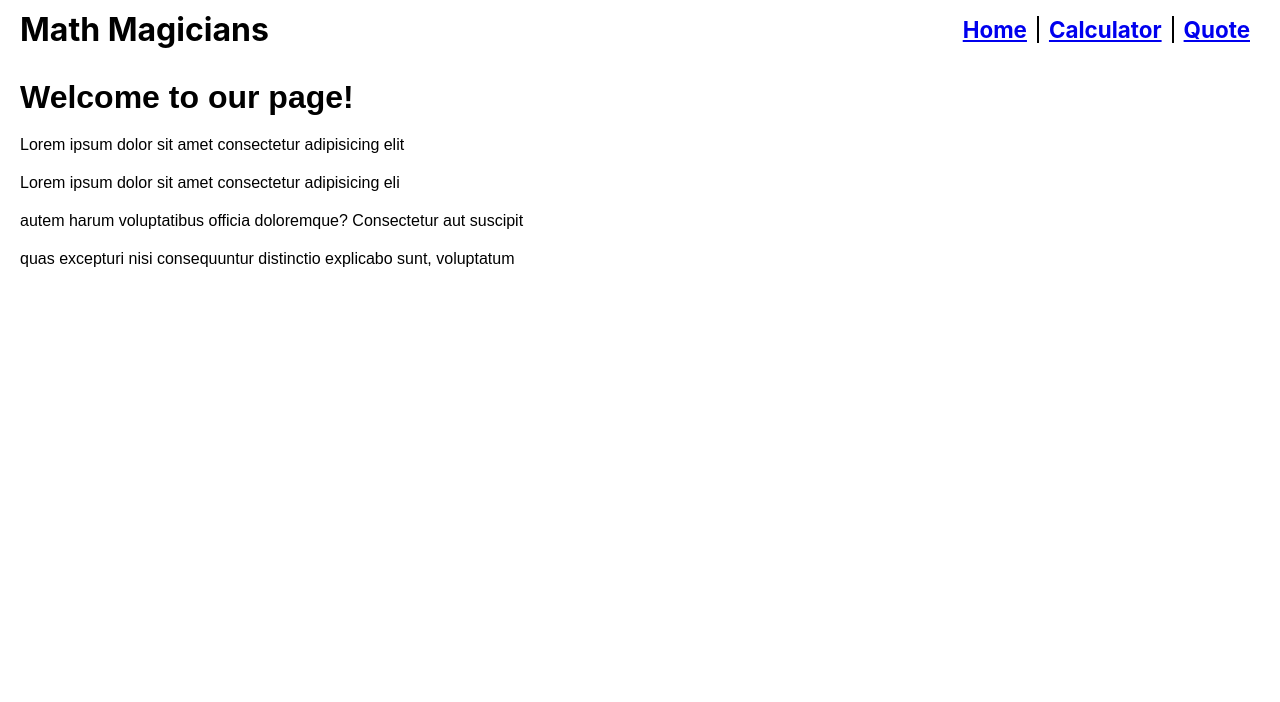
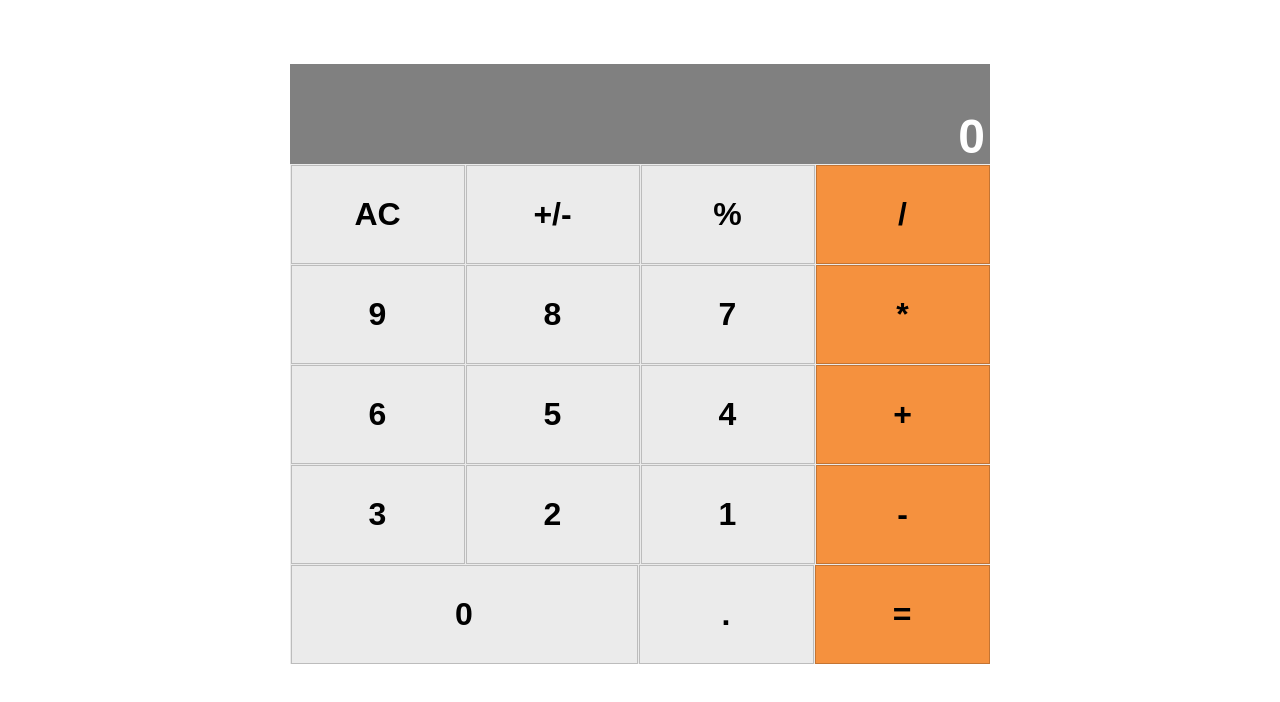
Before and after one commit to Arinpe/Calculator_-React, a React (Create React App) app: page / in a window 1280 px wide. Shown: the top 702 px of the page. Built offline with nearby package versions, Linux system fonts and the light colour scheme.

Commit message:
Remove node modules

```diff
--- a/src/components/App.js
+++ b/src/components/App.js
@@ -1,26 +1,13 @@
-import {
-  Route, BrowserRouter as Router, Switch, Link,
-} from 'react-router-dom';
+import React, { Fragment } from 'react';
 import Calculator from './Calculator';
-import Home from './Home';
-import Quote from './Quote';
 
-export default function App() {
-  return (
-    <Router>
-      <div className="nav">
-        <h1 className="logo">Math Magicians</h1>
-        <div className="nav-links">
-          <Link to="/" className="nav-link">Home</Link>
-          <Link to="/calculator" className="nav-link">Calculator</Link>
-          <Link to="/quote" className="nav-link">Quote</Link>
-        </div>
+const App = () => (
+  <>
+    <div className="App">
+      <div className="Appcalculator">
+        <Calculator />
       </div>
-      <Switch>
-        <Route exact path="/" component={Home} />
-        <Route exact path="/calculator" component={Calculator} />
-        <Route exact path="/quote" component={Quote} />
-      </Switch>
-    </Router>
-  );
-}
+    </div>
+  </>
+);
+export default App;
```
